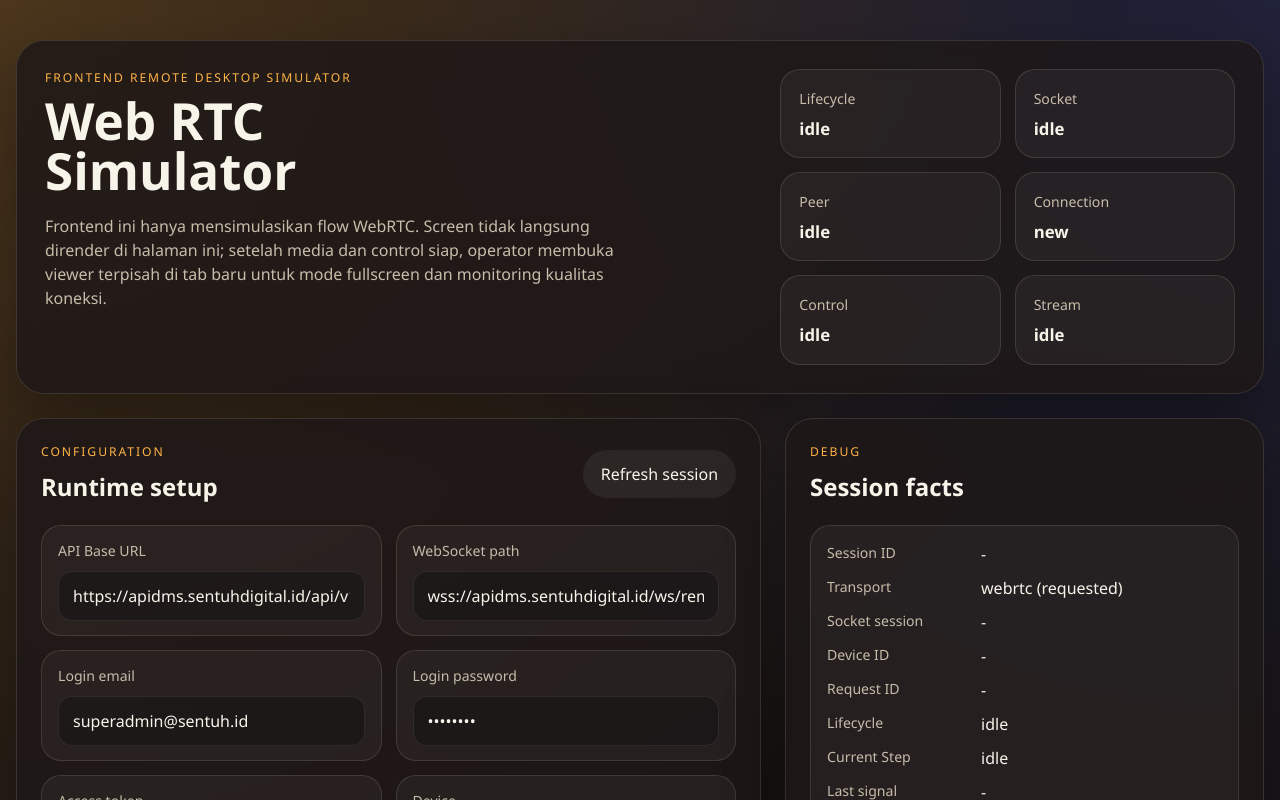
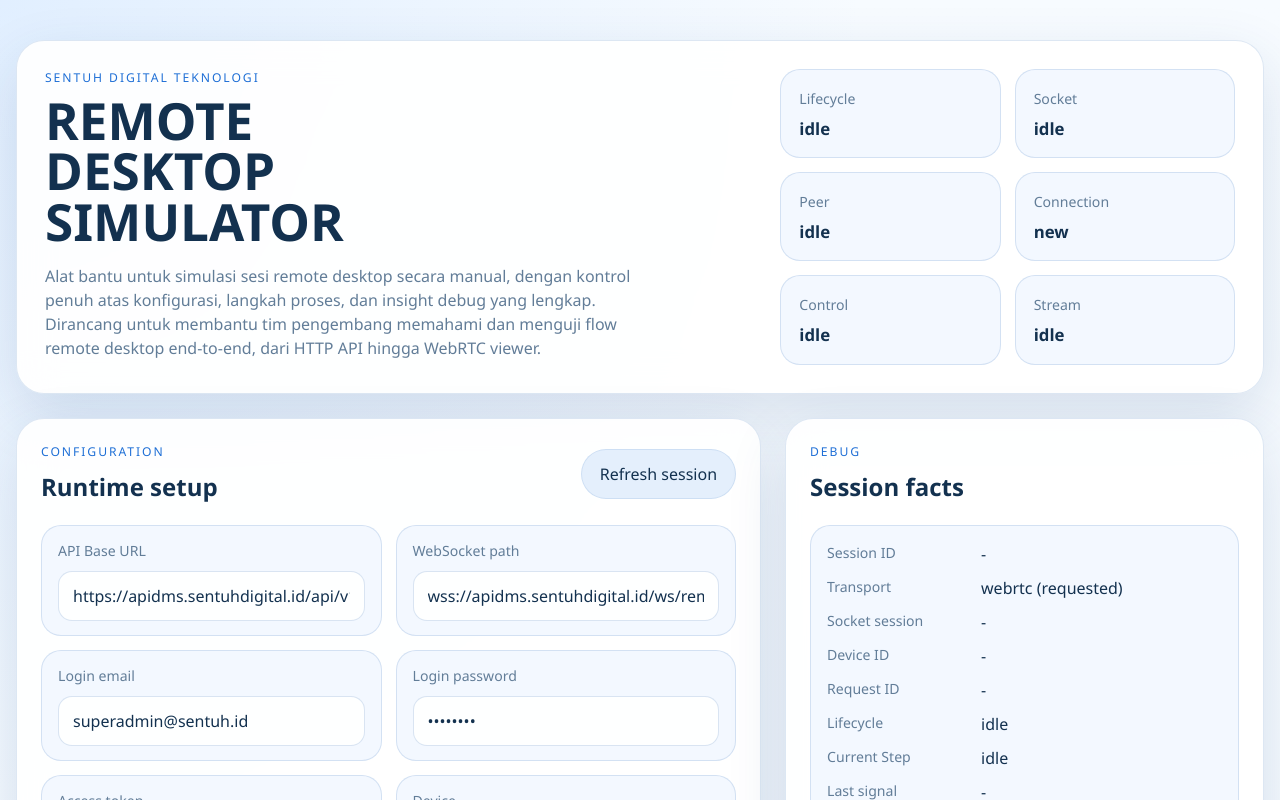
Before and after one commit to RianIhsan/webrtc-simulator, a Vue app: page / in a window 1280 px wide. Shown: the top 800 px of the page. Built offline with nearby package versions, Linux system fonts and the light colour scheme.

Commit message:
tampilan

```diff
--- a/src/style.css
+++ b/src/style.css
@@ -1,32 +1,32 @@
 :root {
-  color-scheme: dark;
+  color-scheme: light;
   font-family: 'IBM Plex Sans', 'Segoe UI', sans-serif;
   line-height: 1.5;
   font-weight: 400;
-  color: #f7f4ea;
+  color: #13314f;
   background:
-    radial-gradient(circle at top left, rgba(255, 174, 66, 0.22), transparent 28%),
-    radial-gradient(circle at top right, rgba(67, 97, 238, 0.18), transparent 24%),
-    linear-gradient(180deg, #191412 0%, #120f12 100%);
+    radial-gradient(circle at top left, rgba(86, 151, 255, 0.16), transparent 24%),
+    radial-gradient(circle at top right, rgba(160, 214, 255, 0.28), transparent 26%),
+    linear-gradient(180deg, #f6fbff 0%, #edf4fb 52%, #e7eef8 100%);
   font-synthesis: none;
   text-rendering: optimizeLegibility;
   -webkit-font-smoothing: antialiased;
   -moz-osx-font-smoothing: grayscale;
-  --bg: #120f12;
-  --panel: rgba(30, 24, 24, 0.82);
-  --panel-strong: rgba(41, 32, 31, 0.96);
-  --panel-soft: rgba(255, 255, 255, 0.04);
-  --line: rgba(255, 240, 221, 0.12);
-  --line-strong: rgba(255, 186, 104, 0.35);
-  --text: #f7f4ea;
-  --muted: #c8bcab;
-  --accent: #ffb347;
-  --accent-strong: #ff8c42;
-  --accent-cool: #6ea8fe;
-  --success: #63d4a9;
-  --danger: #ff7b7b;
-  --warning: #ffd166;
-  --shadow: 0 22px 60px rgba(0, 0, 0, 0.32);
+  --bg: #eef4fb;
+  --panel: rgba(255, 255, 255, 0.92);
+  --panel-strong: rgba(248, 251, 255, 0.98);
+  --panel-soft: rgba(242, 247, 255, 0.88);
+  --line: rgba(46, 108, 181, 0.16);
+  --line-strong: rgba(41, 111, 199, 0.34);
+  --text: #13314f;
+  --muted: #627d98;
+  --accent: #1f6fd6;
+  --accent-strong: #0f57b8;
+  --accent-cool: #4c9aff;
+  --success: #0e9f6e;
+  --danger: #cc415d;
+  --warning: #d88a16;
+  --shadow: 0 22px 60px rgba(26, 73, 128, 0.14);
 }
 
 * {
@@ -41,6 +41,10 @@
 
 body {
   margin: 0;
+  background:
+    radial-gradient(circle at top left, rgba(111, 176, 255, 0.16), transparent 22%),
+    linear-gradient(180deg, #f7fbff 0%, #edf3fa 100%);
+  color: var(--text);
 }
 
 body,
--- a/src/views/RemoteScreenViewer.vue
+++ b/src/views/RemoteScreenViewer.vue
@@ -270,8 +270,8 @@
   border: 1px solid var(--line);
   border-radius: 28px;
   background:
-    radial-gradient(circle at top left, rgba(255, 179, 71, 0.12), transparent 28%),
-    linear-gradient(180deg, rgba(22, 18, 20, 0.96), rgba(10, 10, 14, 0.98));
+    radial-gradient(circle at top left, rgba(76, 154, 255, 0.12), transparent 28%),
+    linear-gradient(180deg, rgba(255, 255, 255, 0.96), rgba(239, 246, 255, 0.98));
   box-shadow: var(--shadow);
   padding: 18px;
 }
@@ -281,7 +281,7 @@
 .viewer-empty {
   border: 1px solid var(--line);
   border-radius: 22px;
-  background: rgba(255, 255, 255, 0.04);
+  background: rgba(255, 255, 255, 0.86);
 }
 
 .viewer-topbar {
@@ -333,14 +333,14 @@
   border: 1px solid var(--line);
   border-radius: 24px;
   background:
-    linear-gradient(180deg, rgba(37, 29, 28, 0.92), rgba(12, 12, 16, 0.96)),
-    radial-gradient(circle at center, rgba(110, 168, 254, 0.12), transparent 60%);
+    linear-gradient(180deg, rgba(247, 251, 255, 0.96), rgba(227, 238, 250, 0.94)),
+    radial-gradient(circle at center, rgba(76, 154, 255, 0.12), transparent 60%);
   outline: none;
 }
 
 .viewer-stage:focus {
   border-color: var(--line-strong);
-  box-shadow: 0 0 0 3px rgba(255, 179, 71, 0.15);
+  box-shadow: 0 0 0 3px rgba(76, 154, 255, 0.18);
 }
 
 .viewer-video {
@@ -349,7 +349,7 @@
   min-height: 68vh;
   object-fit: contain;
   display: block;
-  background: #09090d;
+  background: #dfeaf7;
 }
 
 .viewer-video--interactive {
@@ -363,8 +363,8 @@
   bottom: 18px;
   padding: 14px 16px;
   border-radius: 18px;
-  background: rgba(7, 7, 10, 0.56);
-  border: 1px solid rgba(255, 255, 255, 0.08);
+  background: rgba(255, 255, 255, 0.82);
+  border: 1px solid rgba(46, 108, 181, 0.14);
   pointer-events: none;
 }
 
@@ -411,39 +411,39 @@
 }
 
 .badge--success {
-  background: rgba(99, 212, 169, 0.14);
-  color: #b8ffe0;
+  background: rgba(14, 159, 110, 0.12);
+  color: #074734;
 }
 
 .badge--info {
-  background: rgba(110, 168, 254, 0.14);
-  color: #d5e6ff;
+  background: rgba(76, 154, 255, 0.14);
+  color: #0d376d;
 }
 
 .badge--warning {
-  background: rgba(255, 209, 102, 0.16);
-  color: #ffe6a0;
+  background: rgba(216, 138, 22, 0.14);
+  color: #5e3a00;
 }
 
 .badge--muted {
-  background: rgba(255, 255, 255, 0.08);
+  background: rgba(223, 234, 248, 0.9);
   color: var(--muted);
 }
 
 .ghost-button {
-  border: 0;
   border-radius: 999px;
   padding: 12px 18px;
-  background: rgba(255, 255, 255, 0.06);
+  background: rgba(226, 238, 252, 0.9);
   color: var(--text);
+  border: 1px solid rgba(46, 108, 181, 0.12);
 }
 
 .error-banner {
   margin: 16px 0 0;
   padding: 14px 16px;
   border-radius: 16px;
-  background: rgba(255, 123, 123, 0.14);
-  color: #ffd0d0;
+  background: rgba(204, 65, 93, 0.1);
+  color: #5f1324;
 }
 
 .viewer-empty {
--- a/src/views/SimulatorView.vue
+++ b/src/views/SimulatorView.vue
@@ -82,7 +82,7 @@
 ])
 
 const viewerUrl = computed(() => {
-  const url = new URL(window.location.href)
+  const url = new URL(globalThis.location.href)
   url.searchParams.set('viewer', '1')
   if (simulator.config.sessionId) {
     url.searchParams.set('session_id', simulator.config.sessionId)
@@ -123,11 +123,12 @@
   <main class="simulator-page">
     <section class="hero-panel">
       <div class="hero-copy">
-        <p class="eyebrow">Frontend Remote Desktop Simulator</p>
-        <h1>Web RTC Simulator</h1>
+        <p class="eyebrow">Sentuh Digital Teknologi</p>
+        <h1>REMOTE DESKTOP SIMULATOR</h1>
         <p class="hero-text">
-          Frontend ini hanya mensimulasikan flow WebRTC. Screen tidak langsung dirender di halaman ini; setelah media dan
-          control siap, operator membuka viewer terpisah di tab baru untuk mode fullscreen dan monitoring kualitas koneksi.
+          Alat bantu untuk simulasi sesi remote desktop secara manual, dengan kontrol penuh atas konfigurasi, langkah
+          proses, dan insight debug yang lengkap. Dirancang untuk membantu tim pengembang memahami dan menguji flow
+          remote desktop end-to-end, dari HTTP API hingga WebRTC viewer.
         </p>
       </div>
 
@@ -490,7 +491,7 @@
     </section>
 
     <div v-if="deleteSessionModal.open" class="modal-backdrop" @click.self="closeDeleteSessionModal">
-      <section class="modal-card" role="dialog" aria-modal="true" aria-labelledby="delete-session-title">
+      <dialog class="modal-card" open aria-labelledby="delete-session-title">
         <div class="panel-heading modal-card__head">
           <div>
             <p class="panel-kicker">Danger zone</p>
@@ -533,7 +534,7 @@
             {{ simulator.status.deleteSessionState === 'loading' ? 'Deleting...' : 'Delete via HTTP' }}
           </button>
         </div>
-      </section>
+      </dialog>
     </div>
   </main>
 </template>
@@ -701,7 +702,7 @@
   padding: 8px 12px;
   border-radius: 999px;
   border: 1px solid var(--line);
-  background: rgba(255, 179, 71, 0.1);
+  background: rgba(76, 154, 255, 0.1);
   color: var(--text);
   font-size: 0.84rem;
   white-space: nowrap;
@@ -711,9 +712,9 @@
 select,
 textarea {
   width: 100%;
-  border: 1px solid rgba(255, 255, 255, 0.08);
+  border: 1px solid rgba(46, 108, 181, 0.18);
   border-radius: 14px;
-  background: rgba(7, 7, 10, 0.28);
+  background: rgba(255, 255, 255, 0.92);
   color: var(--text);
   padding: 12px 14px;
   outline: none;
@@ -723,7 +724,7 @@
 select:focus,
 textarea:focus {
   border-color: var(--line-strong);
-  box-shadow: 0 0 0 3px rgba(255, 179, 71, 0.15);
+  box-shadow: 0 0 0 3px rgba(76, 154, 255, 0.18);
 }
 
 textarea {
@@ -772,7 +773,7 @@
 .step-card:hover {
   transform: translateY(-2px);
   border-color: var(--line-strong);
-  background: rgba(255, 179, 71, 0.08);
+  background: rgba(76, 154, 255, 0.08);
 }
 
 .step-card strong {
@@ -816,19 +817,20 @@
 
 .primary-button {
   background: linear-gradient(135deg, var(--accent), var(--accent-strong));
-  color: #1b1208;
+  color: #f7fbff;
   font-weight: 700;
 }
 
 .secondary-button,
 .ghost-button {
-  background: rgba(255, 255, 255, 0.06);
+  background: rgba(226, 238, 252, 0.9);
   color: var(--text);
+  border: 1px solid rgba(46, 108, 181, 0.12);
 }
 
 .danger-button {
-  background: rgba(255, 123, 123, 0.18);
-  color: #ffd0d0;
+  background: rgba(204, 65, 93, 0.1);
+  color: #5f1324;
 }
 
 .modal-backdrop {
@@ -837,7 +839,7 @@
   display: grid;
   place-items: center;
   padding: 24px;
-  background: rgba(6, 8, 14, 0.72);
+  background: rgba(18, 58, 103, 0.22);
   backdrop-filter: blur(10px);
   z-index: 40;
 }
@@ -879,17 +881,17 @@
 }
 
 .badge--success {
-  background: rgba(99, 212, 169, 0.14);
-  color: #b8ffe0;
+  background: rgba(14, 159, 110, 0.12);
+  color: #074734;
 }
 
 .badge--warning {
-  background: rgba(255, 209, 102, 0.16);
-  color: #ffe6a0;
+  background: rgba(216, 138, 22, 0.14);
+  color: #5e3a00;
 }
 
 .badge--muted {
-  background: rgba(255, 255, 255, 0.08);
+  background: rgba(223, 234, 248, 0.9);
   color: var(--muted);
 }
 
@@ -939,8 +941,8 @@
   gap: 18px;
   padding: 22px;
   background:
-    linear-gradient(180deg, rgba(37, 29, 28, 0.92), rgba(12, 12, 16, 0.96)),
-    radial-gradient(circle at center, rgba(110, 168, 254, 0.1), transparent 55%);
+    linear-gradient(180deg, rgba(255, 255, 255, 0.96), rgba(236, 244, 253, 0.98)),
+    radial-gradient(circle at center, rgba(76, 154, 255, 0.1), transparent 55%);
 }
 
 .viewer-launchpad__copy {
@@ -977,8 +979,8 @@
   margin: 16px 0 0;
   padding: 14px 16px;
   border-radius: 16px;
-  background: rgba(255, 123, 123, 0.14);
-  color: #ffd0d0;
+  background: rgba(204, 65, 93, 0.1);
+  color: #5f1324;
 }
 
 .history-list,
```
